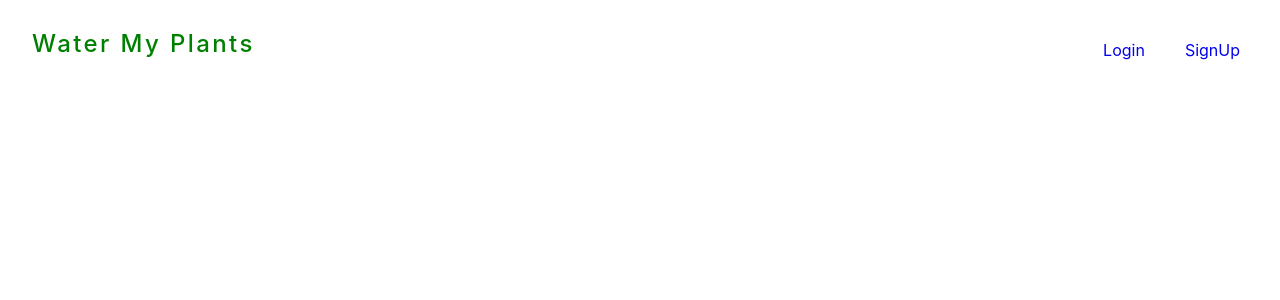
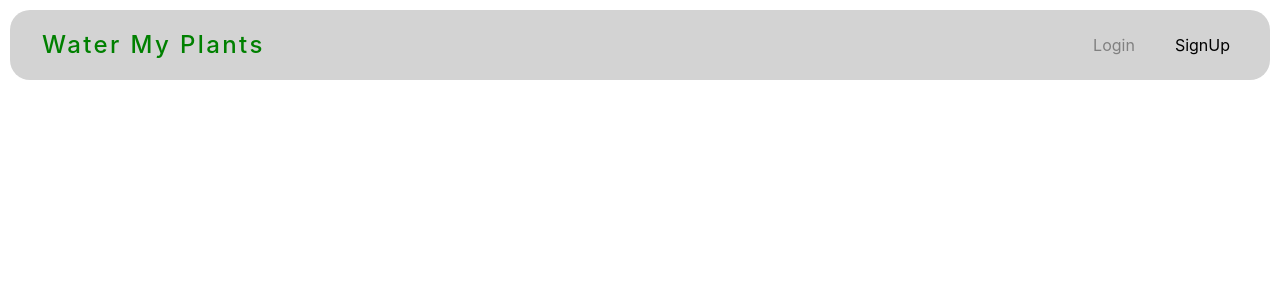
Before and after one commit to Water-My-Plants-BW-4/frontend, a React (Create React App) app in the folder water-my-plants/: page /login in a window 1280 px wide. Shown: the top 300 px of the page. Built offline with nearby package versions, Linux system fonts and the light colour scheme.

Commit message:
minor changes to the nav styling

```diff
--- a/water-my-plants/src/App.js
+++ b/water-my-plants/src/App.js
@@ -1,12 +1,12 @@
 import React from "react";
 import "./App.css";
 import { Route } from "react-router-dom";
-import Header from "./components/Header";
+import Header from "../src/components/Header";
 import { UserContext } from "./context/UserContext";
 import AddPlantsForm from "./components/AddPlantsForm";
 import UserForm from "./components/UserForm";
 import PrivateRoute from "./utils/PrivateRoute";
-import PlantPage from "./components";
+import PlantPage from "../src/components/PlantPage";
 
 function App() {
   return (
--- a/water-my-plants/src/components/Header.js
+++ b/water-my-plants/src/components/Header.js
@@ -3,8 +3,14 @@ import { NavLink } from "react-router-dom";
 import styled from "styled-components";
 
 const NavContainer = styled.div`
+    height: 70px;
     display: flex;
     justify-content: space-between;
+    align-items: center;
+    margin: 10px 10px 0 10px;
+    background-color: lightgray;
+    border-radius: 20px;
+
     h1 {
         color: green;
         font-size: 1.5rem;
@@ -14,13 +20,25 @@ const NavContainer = styled.div`
         margin: 2rem;
     }
     .nav {
+
         display: flex;
         margin: 20px;
+
         a {
+          color: black;
             text-decoration: none;
             margin: 20px;
+
+            &:hover{
+              color: gray;
+          }
         }
-    }
+
+        a.active{
+          color: gray;
+          background: lightgray;
+      }
+   }
 }
 `;
 
@@ -29,8 +47,8 @@ const Header = (props) => {
     <NavContainer>
       <h1>Water My Plants</h1>
       <div className="nav">
-        <NavLink to="/login">Login</NavLink>
-        <NavLink to="/signup">SignUp</NavLink>
+        <NavLink className="link" activeClassName="active" to="/login">Login</NavLink>
+        <NavLink className="link" activeClassName="active" to="/signup">SignUp</NavLink>
       </div>
     </NavContainer>
   );
--- a/water-my-plants/src/utils/PrivateRoute.js
+++ b/water-my-plants/src/utils/PrivateRoute.js
@@ -8,7 +8,7 @@ const PrivateRoute = ({component: Component, ...rest}) => {
          if(localStorage.getItem("token"))
           return <Component {...props} />
           else{
-              <Redirect to="/login" />
+             return <Redirect to="/login" />
           }
        })}
        />
```
Also changed, not shown: water-my-plants/src/components/Login.js (added, +26 -0 lines).
